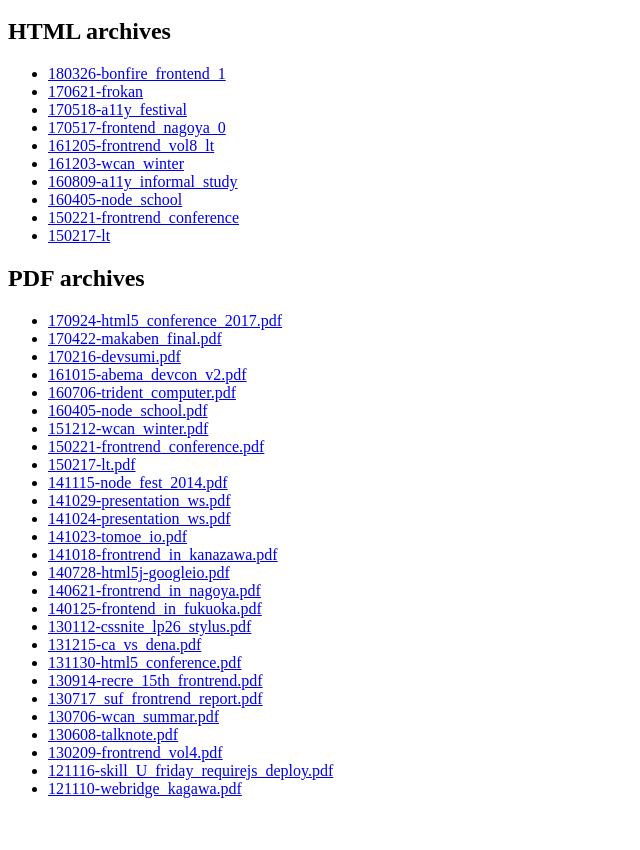
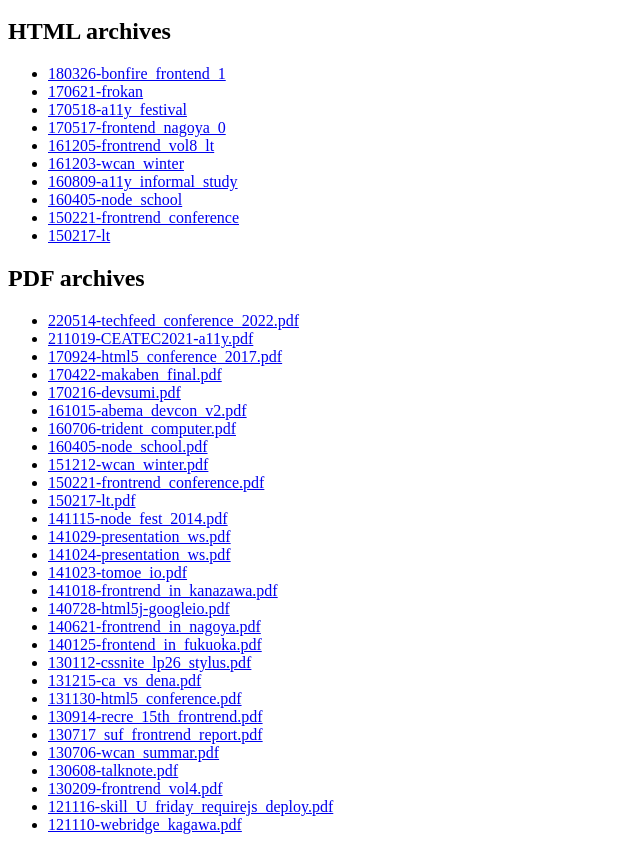
Before and after one commit to ahomu/s, a plain HTML site: page index.html in a window 1280 px wide. Shown: the part 86-936 px from the top of the page, without its empty margins (0-640 px from the left). Before the commit the page ends 900 px from the top, so only its background shows below. Drawn offline with Linux system fonts and the light colour scheme.

Commit message:
add new slides

```diff
--- a/index.html
+++ b/index.html
@@ -26,6 +26,8 @@
 
 <h2>PDF archives</h2>
 <ul>
+  <li><a href="220514-techfeed_conference_2022.pdf">220514-techfeed_conference_2022.pdf</a></li>
+  <li><a href="211019-CEATEC2021-a11y.pdf">211019-CEATEC2021-a11y.pdf</a></li>
   <li><a href="170924-html5_conference_2017.pdf">170924-html5_conference_2017.pdf</a></li>
   <li><a href="170422-makaben_final.pdf">170422-makaben_final.pdf</a></li>
   <li><a href="170216-devsumi.pdf">170216-devsumi.pdf</a></li>
```
Also changed, not shown: 2 other files.
